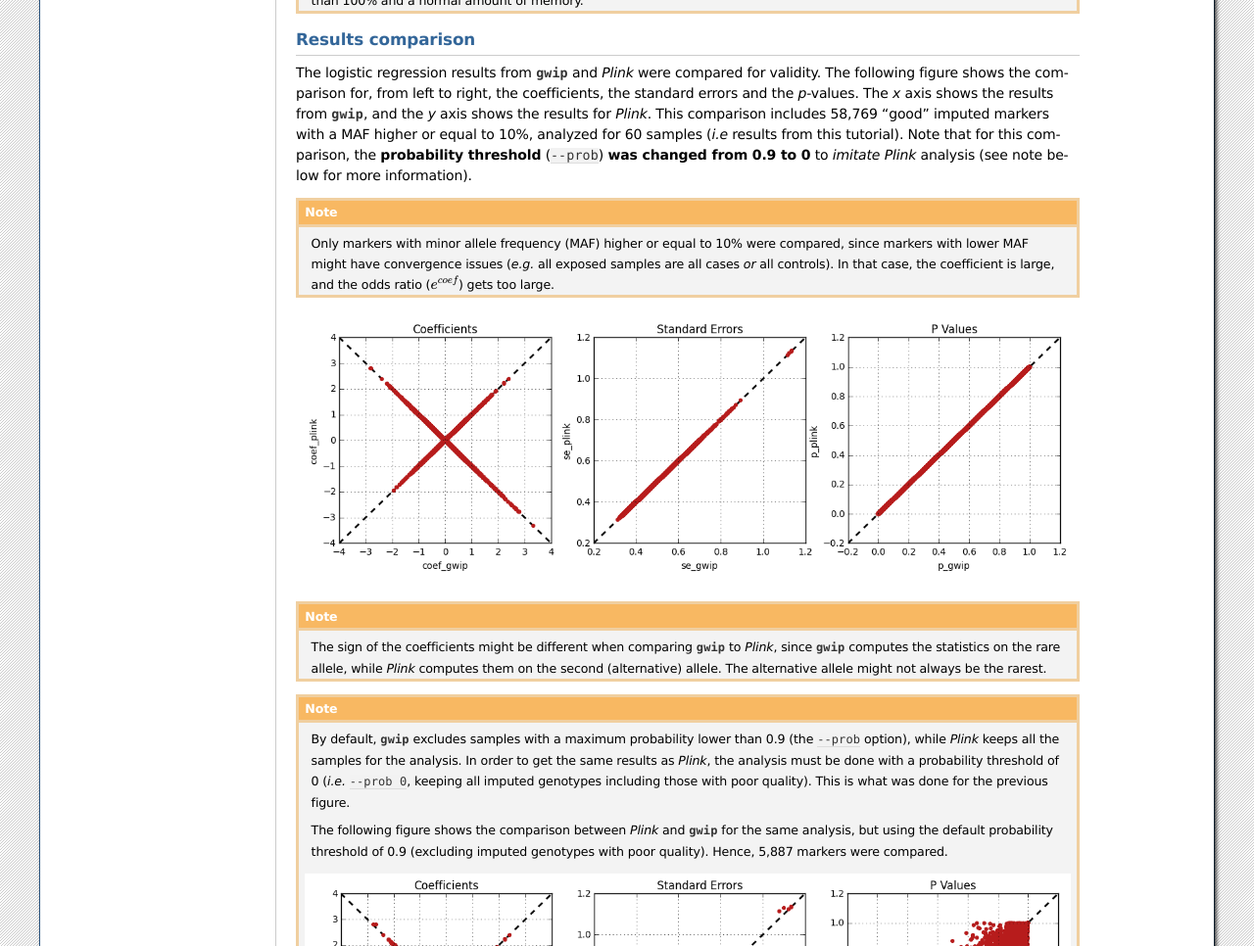
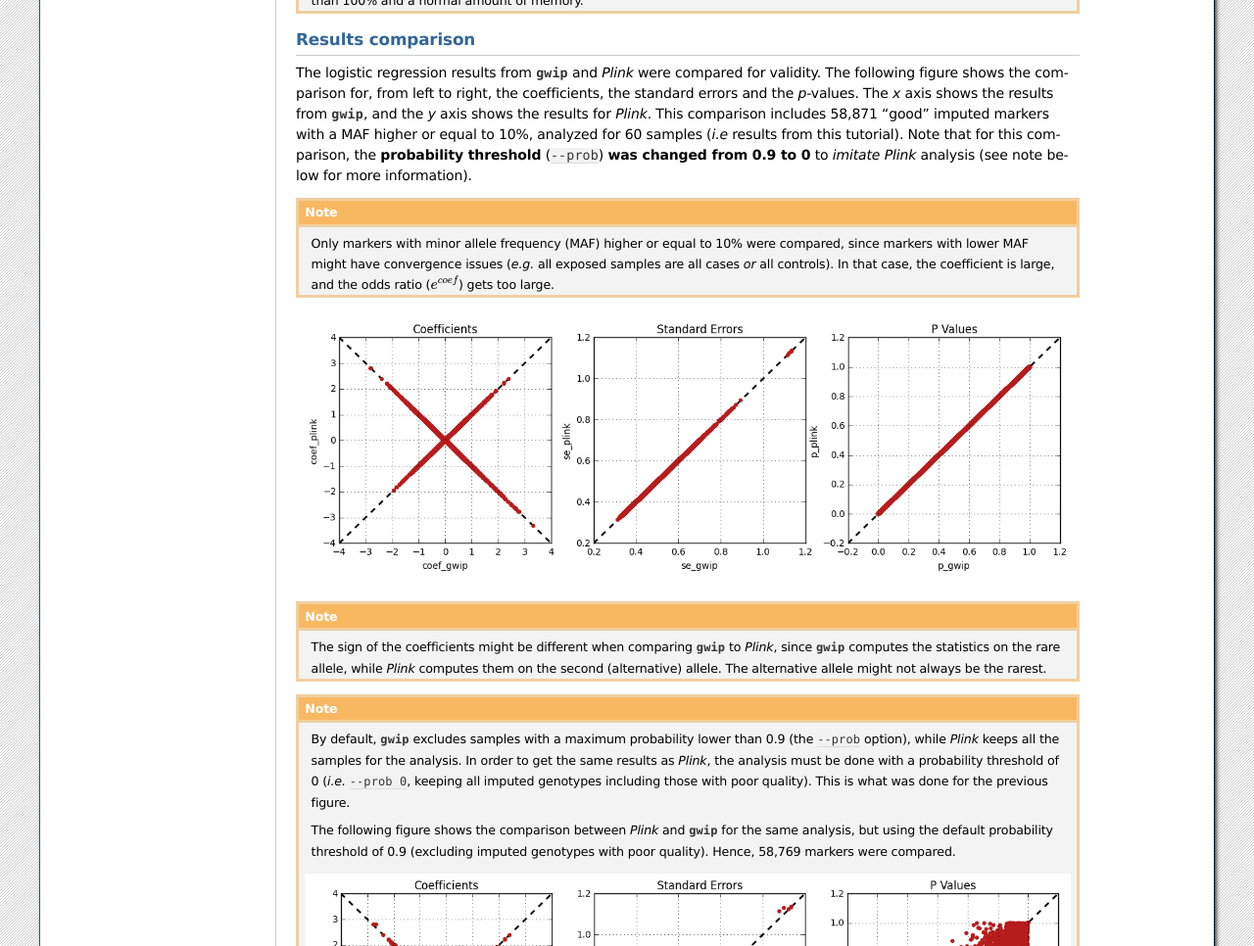
Before and after one commit to pgxcentre/genipe, a Sphinx documentation site: the page built from docs/tutorials/tutorial_logistic.rst, in a window 1280 px wide and 1400 px high, scrolled down 4961 px. Shown: the part 152-1118 px from the top of the window at 98% size. Built offline with Sphinx 7.4.7, drawn with Linux system fonts in a browser that asks for light colours.

Commit message:
Wrong number of markers in tutorial

```diff
--- a/docs/tutorials/tutorial_linear.rst
+++ b/docs/tutorials/tutorial_linear.rst
@@ -378,7 +378,8 @@ the **probability threshold** (``--prob``) **was changed from 0.9 to 0** to
 
    The following figure shows the comparison between *Plink* and :py:mod:`gwip`
    for the same analysis, but using the default probability threshold of 0.9
-   (excluding imputed genotypes with poor quality).
+   (excluding imputed genotypes with poor quality). Hence, 163,670 markers
+   were compared.
 
    .. figure:: ../_static/images/Linear_Diff.png
       :align: center
--- a/docs/tutorials/tutorial_logistic.rst
+++ b/docs/tutorials/tutorial_logistic.rst
@@ -339,7 +339,7 @@ The logistic regression results from :py:mod:`gwip` and *Plink* were compared
 for validity. The following figure shows the comparison for, from left to
 right, the coefficients, the standard errors and the *p*-values. The *x* axis
 shows the results from :py:mod:`gwip`, and the *y* axis shows the results for
-*Plink*. This comparison includes 58,769 "good" imputed markers with a MAF
+*Plink*. This comparison includes 58,871 "good" imputed markers with a MAF
 higher or equal to 10%, analyzed for 60 samples (*i.e* results from this
 tutorial). Note that for this comparison, the **probability threshold**
 (``--prob``) **was changed from 0.9 to 0** to *imitate* *Plink* analysis (see
@@ -376,7 +376,7 @@ note below for more information).
 
    The following figure shows the comparison between *Plink* and :py:mod:`gwip`
    for the same analysis, but using the default probability threshold of 0.9
-   (excluding imputed genotypes with poor quality). Hence, 5,887 markers were
+   (excluding imputed genotypes with poor quality). Hence, 58,769 markers were
    compared.
 
    .. figure:: ../_static/images/Logistic_Diff.png
```
